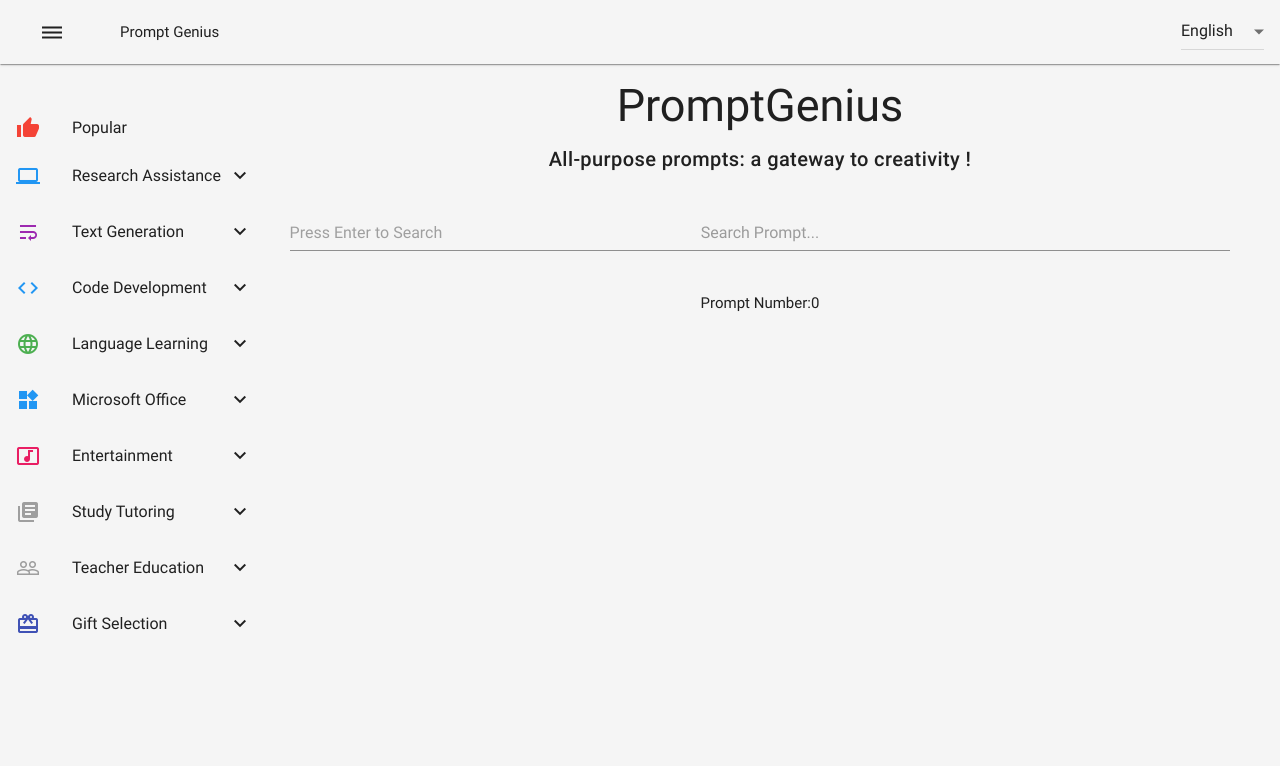
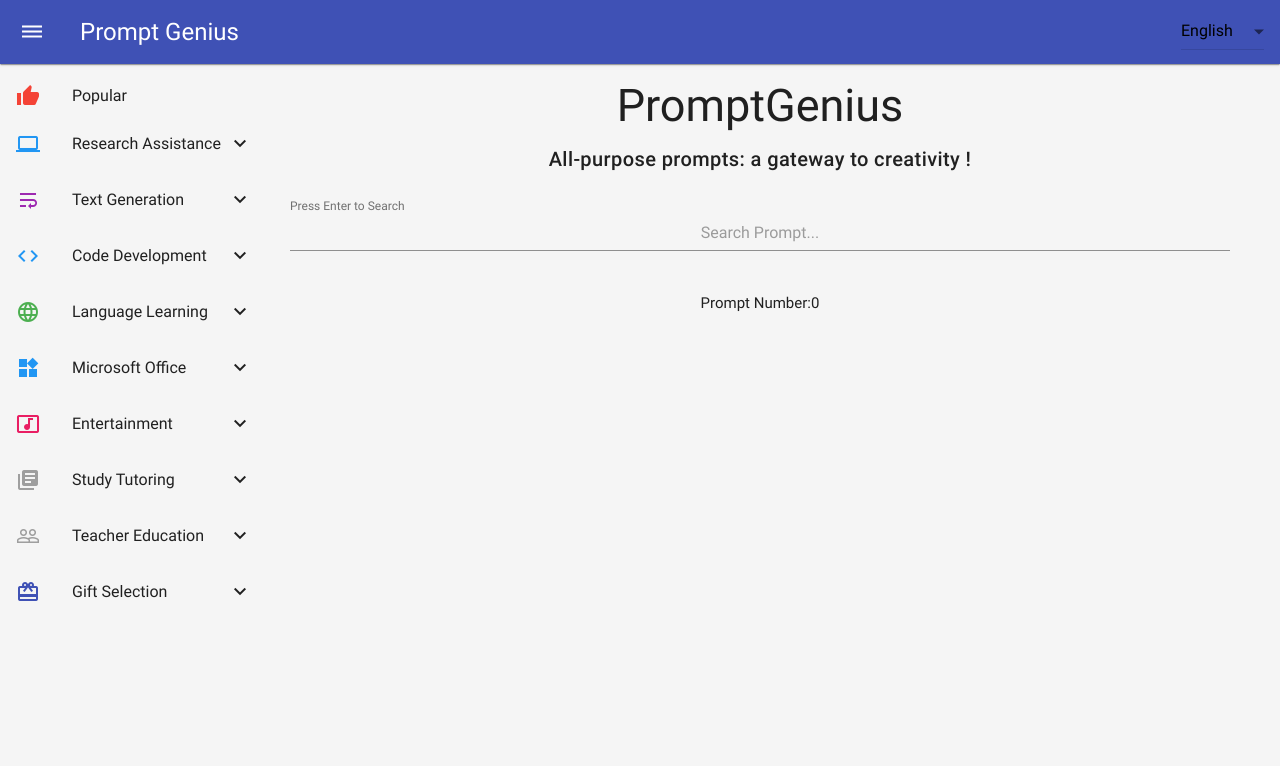
Before and after one commit to wenhaomin/ChatGPT-PromptGenius, a Flask app: page / in a window 1280 px wide. Shown: the top 766 px of the page. Run offline with Flask 3, Linux system fonts and the light colour scheme; data that the repository does not hold is empty; parts of the project's set-up code (start-up, migrations or seed data) failed here and were passed over; some libraries are stand-ins or nearby versions.

Commit message:
Slight adjust styles.

```diff
--- a/app/static/js/generator.js
+++ b/app/static/js/generator.js
@@ -1,5 +1,5 @@
 function gen_class_card_html(class_id, class_name, example_desc) {
-    html = `
+  html = `
     <div class="mdui-col class-card-col">
         <div class="mdui-card class-card mdui-hoverable" id="class-card-${class_id}" classid="${class_id}">
             <div class="mdui-card-primary class-card-primary">
@@ -9,12 +9,12 @@
         </div>
     </div>
     `
-    return html
+  return html
 }
 
 
 
-function generate_prompt_card_html(index, item){
+function generate_prompt_card_html(index, item) {
   chat_list = item['chat_list']
   class_list = item['class_list']
   author = item['author']
@@ -24,14 +24,14 @@
   prompt_text = chat_list[0]
   class_name = class_list[0]
   icon_name = item['icon_name']
-  icon_style=  item['icon_style']
+  icon_style = item['icon_style']
   example_desc = prompt_text
 
   icon_html = `<span class="${icon_style}">${icon_name}</span>
           `
 
   // <div class="mdui-col-xs-6 mdui-col-sm-6 mdui-col-md-4 mdui-col-lg-3 mdui-col-xl-3 mdui-m-t-2">
-    // <span className="mdui-icon material-icons mdui-text-color-blue">lightbulb_outline</span>
+  // <span className="mdui-icon material-icons mdui-text-color-blue">lightbulb_outline</span>
   html = `
     <div class="mdui-col-xs-12 mdui-col-sm-12 mdui-col-md-12 mdui-col-lg-12 mdui-col-xl-12 mdui-m-t-12 mdui-m-b-2">
       <div class="mdui-card mdui-shadow-4 prompt-card">
@@ -39,11 +39,6 @@
 
 
           ${icon_html}
-
-           <span  class="mdui-chip mdui-color-theme-200"  >
-           <div class="mdui-chip-title"  id="copy-message-${index}">copy</div>
-          </span>
-
           <span class="mdui-chip mdui-color-theme-200">
             <div class="mdui-chip-title">${class_name}</div>
           </span>
@@ -58,9 +53,7 @@
             </a>
           </span>
 
-
-
-
+          <button class="mdui-btn mdui-float-right mdui-color-light-blue-50" id="copy-message-${index}">copy</button>
 
         </div>
 
--- a/app/templates/index.html
+++ b/app/templates/index.html
@@ -30,23 +30,23 @@
 <!-- mdui-color-indigo-50 -->
 
 <!-- class="mdui-typo-title" for header title -->
-<body class="mdui-drawer-body-left  mdui-color-grey-100  mdui-appbar-with-toolbar">
-    <header class="appbar mdui-appbar mdui-appbar-fixed  mdui-shadow-1 .mdui-hoverable">
-        <div class="mdui-toolbar mdui-color-grey-100" id="main-toolbar">
+<body class="mdui-drawer-body-left  mdui-color-grey-100 mdui-appbar-with-toolbar">
+    <header class="appbar mdui-appbar mdui-appbar-fixed mdui-color-indigo mdui-shadow-1 mdui-hoverable">
+        <div class="mdui-toolbar" id="main-toolbar">
 
-            <button class="mdui-btn" mdui-drawer="{target: '#left-drawer'}">
+            <button class="mdui-btn mdui-btn-icon" mdui-drawer="{target: '#left-drawer'}">
                 <i class="mdui-icon material-icons">dehaze</i>
             </button>
             <!-- <a class="mdui-btn mdui-btn-icon" id="home-btn">
                 <i class="mdui-icon material-icons">home</i>
             </a> -->
-            <a  class="mdui-text-color-theme-text" id="page-header-title"></a>
+            <a  class="mdui-typo-headline" id="page-header-title"></a>
 
 {#            <div class="mdui-text-color-theme-text">ChatGPT工具传送门</div>#}
             <!-- <a href="/app/static/logo.svg">  </a> -->
             <!-- <img src="/app/static/logo.svg">  -->
             <div class="mdui-toolbar-spacer"></div>
-            <select class="mdui-select mdui-text-color-theme-text" id="language-select">
+            <select class="mdui-select" id="language-select">
             </select>
         </div>
     </header>
@@ -64,7 +64,7 @@
 
     <!--drawer-->
     <div class="mdui-drawer" id="left-drawer" style="width:auto;">
-        <div id="hierarchy-tree" class="mdui-collapse mdui-m-t-5" style="{accordion: true}" ></div>
+        <div id="hierarchy-tree" class="mdui-collapse mdui-m-t-1" style="{accordion: true}" ></div>
         <!--<button class="mdui-btn" mdui-drawer-close>close</button>-->
     </div>
 
@@ -82,11 +82,11 @@
             <div class="mdui-row" id="search-row">
                 <div class="mdui-col-xs-12">
 
-                    <div class="mdui-textfield mdui-textfield-floating-label ">
+                    <div class="mdui-textfield">
 
                         <label class="mdui-textfield-label">Press Enter to Search</label>
 <!--                        <input class="mdui-textfield-input mdui-text-center" type="text" id="search-input" />-->
-                        <input class="mdui-textfield-input mdui-text-center" type="Press Enter to Search" id="search-input" />
+                        <input class="mdui-textfield-input mdui-text-center" id="search-input" />
 
 
 
```
Also changed, not shown: 1 other file.
